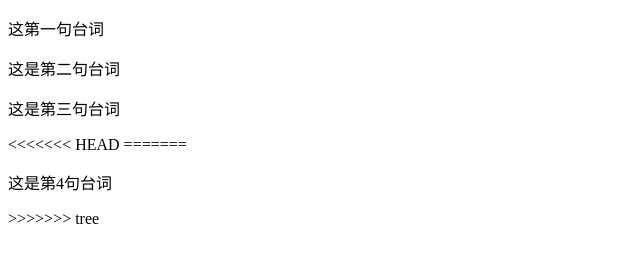
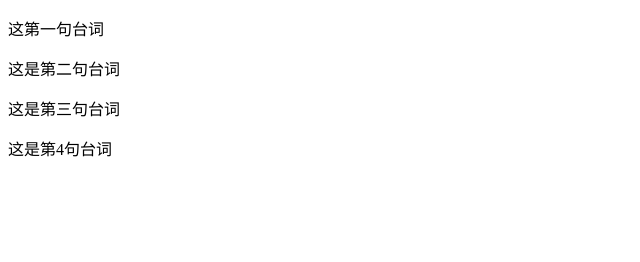
Before and after one commit to Mazel-Tov/-2_private, a plain HTML site: page conflict.html in a window 1280 px wide. Shown: the whole page, without its empty margins (0-640 px from the left). Drawn offline with Linux system fonts and the light colour scheme.

Commit message:
commit to github

```diff
--- a/conflict.html
+++ b/conflict.html
@@ -7,9 +7,6 @@
     	<p>这第一句台词</p>
     	<p>这是第二句台词</p>
     	<p>这是第三句台词</p>
-<<<<<<< HEAD
-=======
     	<p>这是第4句台词</p>
->>>>>>> tree
     </body>
 </html>
```
